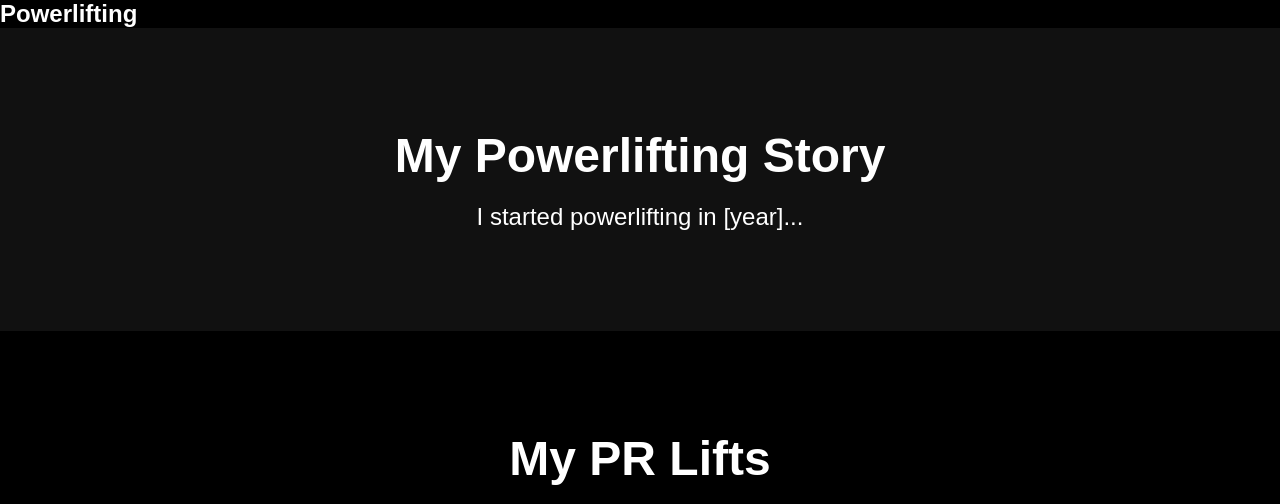
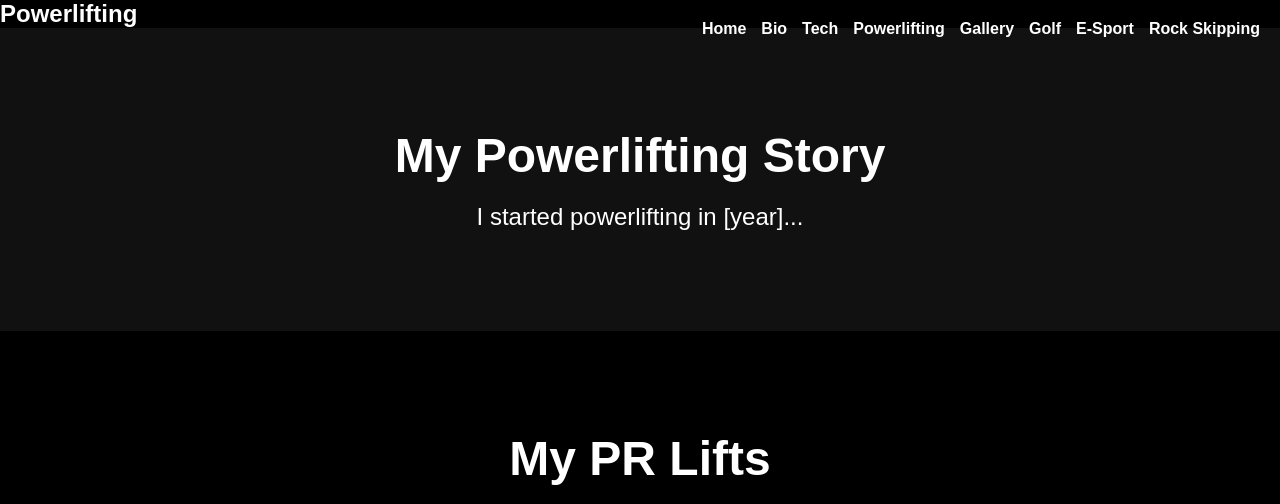
Before and after one commit to LokeOlsen/LokeBrave.com, a plain HTML site: page powerlifting.html in a window 1280 px wide. Shown: the top 504 px of the page. Drawn offline with Linux system fonts and the light colour scheme.

Commit message:
Update powerlifting.html

```diff
--- a/powerlifting.html
+++ b/powerlifting.html
@@ -12,7 +12,16 @@
   <!-- NAVIGATION (shared across pages) -->
   <header>
     <nav>
-      <!-- Your nav links -->
+      <ul>
+        <li><a href="index.html">Home</a></li>
+        <li><a href="bio.html">Bio</a></li>
+        <li><a href="tech.html">Tech</a></li>
+        <li><a href="powerlifting.html">Powerlifting</a></li>
+        <li><a href="gallery.html">Gallery</a></li>
+        <li><a href="golf.html">Golf</a></li>
+        <li><a href="esports.html">E-Sport</a></li>
+        <li><a href="rockskipping.html">Rock Skipping</a></li>
+      </ul>
     </nav>
   </header>
 
```
